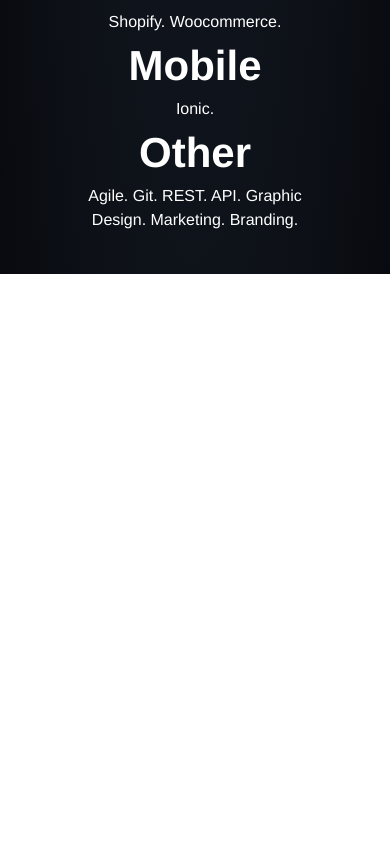
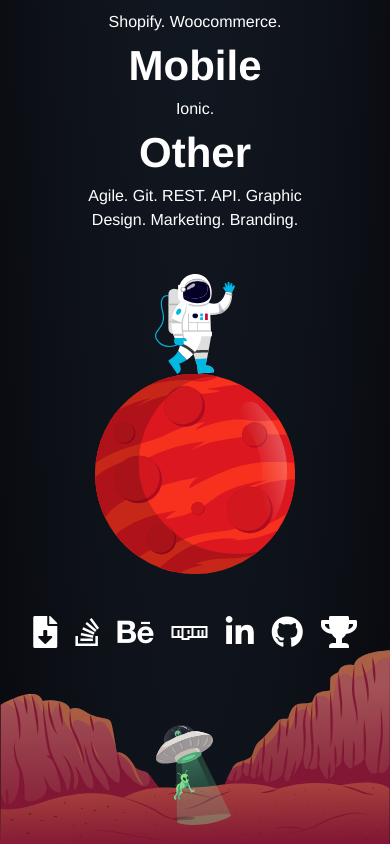
Before and after one commit to devpato/devpato-portoflio, an Angular app in the folder devpato/: page / in a window 390 px wide. Shown: the part 3236-4080 px from the top of the page. Before the commit the page ends 3510 px from the top, so only its background shows below. Built offline with nearby package versions, Linux system fonts and the light colour scheme.

Commit message:
expirience responsive

```diff
--- a/devpato/src/app/about/about.component.scss
+++ b/devpato/src/app/about/about.component.scss
@@ -76,21 +76,12 @@
 
 /* Medium devices (landscape tablets, 768px and up) */
 @media only screen and (min-width: 768px) {
-  .example {
-    background: blue;
-  }
 }
 
 /* Large devices (laptops/desktops, 992px and up) */
 @media only screen and (min-width: 992px) {
-  .example {
-    background: orange;
-  }
 }
 
 /* Extra large devices (large laptops and desktops, 1200px and up) */
 @media only screen and (min-width: 1200px) {
-  .example {
-    background: pink;
-  }
 }
--- a/devpato/src/app/expirience/expirience.component.scss
+++ b/devpato/src/app/expirience/expirience.component.scss
@@ -68,3 +68,42 @@
     transform: rotate(360deg);
   }
 }
+
+/*Media Queries*/
+
+/* Small devices (portrait tablets and large phones, 600px and up) */
+@media only screen and (max-width: 992px) {
+  .expirience {
+    height: 100%;
+    // padding-top: 380px;
+    .wrapper {
+      .icons {
+        a {
+          i {
+            font-size: 32px;
+          }
+        }
+      }
+
+      .walker img {
+        height: 100px;
+      }
+
+      .mars img {
+        height: 200px;
+      }
+    }
+  }
+}
+
+/* Medium devices (landscape tablets, 768px and up) */
+@media only screen and (min-width: 768px) {
+}
+
+/* Large devices (laptops/desktops, 992px and up) */
+@media only screen and (min-width: 992px) {
+}
+
+/* Extra large devices (large laptops and desktops, 1200px and up) */
+@media only screen and (min-width: 1200px) {
+}
--- a/devpato/src/app/home/home.component.html
+++ b/devpato/src/app/home/home.component.html
@@ -1,7 +1,5 @@
 <app-intro></app-intro>
 <app-about></app-about>
 <app-skills></app-skills>
-<!--
-<app-expirience></app-expirience> -->
-<!-- <app-window></app-window> -->
-<!-- <app-mars></app-mars> -->
+<app-expirience></app-expirience>
+<app-mars></app-mars>
--- a/devpato/src/app/intro/intro.component.scss
+++ b/devpato/src/app/intro/intro.component.scss
@@ -90,21 +90,12 @@
 
 /* Medium devices (landscape tablets, 768px and up) */
 @media only screen and (min-width: 768px) {
-  .example {
-    background: blue;
-  }
 }
 
 /* Large devices (laptops/desktops, 992px and up) */
 @media only screen and (min-width: 992px) {
-  .example {
-    background: orange;
-  }
 }
 
 /* Extra large devices (large laptops and desktops, 1200px and up) */
 @media only screen and (min-width: 1200px) {
-  .example {
-    background: pink;
-  }
 }
--- a/devpato/src/app/mars/mars.component.scss
+++ b/devpato/src/app/mars/mars.component.scss
@@ -45,3 +45,65 @@
     transform: translatex(0px);
   }
 }
+
+@keyframes float-y-min {
+  0% {
+    transform: translatey(0px);
+  }
+  50% {
+    transform: translatey(-10px);
+  }
+  100% {
+    transform: translatey(0px);
+  }
+}
+
+@keyframes float-x-min {
+  0% {
+    transform: translatex(0px);
+  }
+  50% {
+    transform: translatex(-10px);
+  }
+  100% {
+    transform: translatex(0px);
+  }
+}
+
+/*Media Queries*/
+
+/* Small devices (portrait tablets and large phones, 600px and up) */
+@media only screen and (max-width: 992px) {
+  .mars {
+    // padding-top: 380px;
+    .wrapper {
+      .mars img {
+        height: 100%;
+      }
+
+      .ufo img {
+        top: 80px;
+        height: 100px;
+        animation: float-y-min 4s ease-in-out infinite;
+      }
+
+      .alien img {
+        top: 120px;
+        height: 50px;
+        animation: float-x-min 4s ease-in-out infinite;
+      }
+    }
+  }
+}
+
+/* Medium devices (landscape tablets, 768px and up) */
+@media only screen and (min-width: 768px) {
+}
+
+/* Large devices (laptops/desktops, 992px and up) */
+@media only screen and (min-width: 992px) {
+}
+
+/* Extra large devices (large laptops and desktops, 1200px and up) */
+@media only screen and (min-width: 1200px) {
+}
--- a/devpato/src/app/skills/skills.component.scss
+++ b/devpato/src/app/skills/skills.component.scss
@@ -103,21 +103,12 @@
 
 /* Medium devices (landscape tablets, 768px and up) */
 @media only screen and (min-width: 768px) {
-  .example {
-    background: blue;
-  }
 }
 
 /* Large devices (laptops/desktops, 992px and up) */
 @media only screen and (min-width: 992px) {
-  .example {
-    background: orange;
-  }
 }
 
 /* Extra large devices (large laptops and desktops, 1200px and up) */
 @media only screen and (min-width: 1200px) {
-  .example {
-    background: pink;
-  }
 }
```
